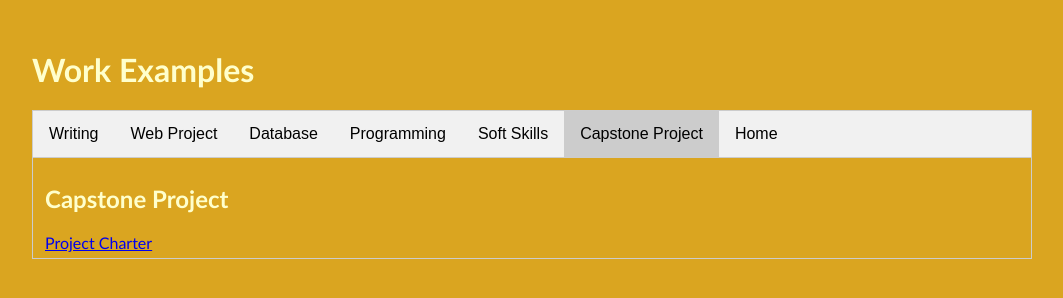
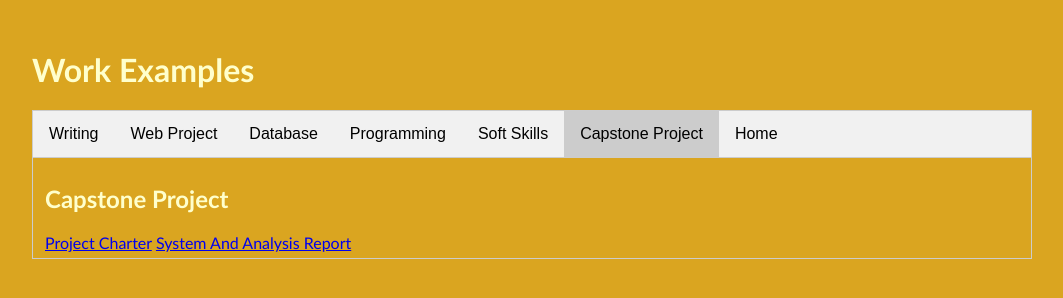
Before and after one commit to dpmahida25/portfolio, a plain HTML site: page workexamples.html in a window 1280 px wide. Both pictures are taken after a click on the button "Capstone Project". Shown: the whole page, without its empty margins (108-1171 px from the left). Drawn offline with nearby package versions, Linux system fonts and the light colour scheme.

Commit message:
Update workexamples.html

```diff
--- a/workexamples.html
+++ b/workexamples.html
@@ -75,6 +75,7 @@
         <div id="Capstone" class="tabcontent">
               <h2>Capstone Project</h2>
              <a href="assets/resources/Project Charter Arkansas Muscial Legend Website.pdf"> Project Charter</a>
+            <a href="assets/resources/Capstone 1 System and Analysis Report .docx"> System And Analysis Report</a>
 
         </div>
 
```
